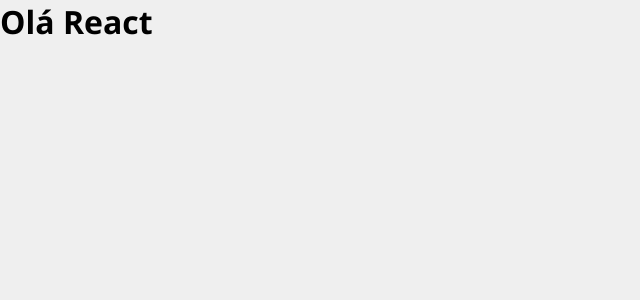
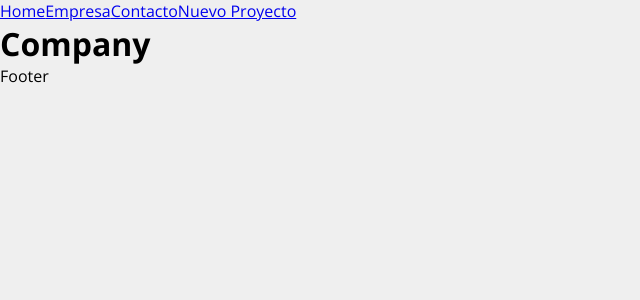
Before and after one commit to YagoCastelao/Proyecto-Costs, a React (Vite) app in the folder costs/: page /company in a window 1280 px wide. Shown: the top 300 px of the page, without its empty margins (0-640 px from the left). Built offline with nearby package versions, Linux system fonts and the light colour scheme.

Commit message:
Router Implementado y listo

```diff
--- a/costs/src/App.jsx
+++ b/costs/src/App.jsx
@@ -1,11 +1,27 @@
+import { BrowserRouter as Router, Routes, Route, Link } from "react-router-dom";
+import Home from "./components/pages/Home";
+import Company from "./components/pages/Company";
+import Contact from "./components/pages/Contact";
+import NewProject from "./components/pages/NewProject";
+
 function App() {
-
   return (
-    <>
-      <h1>Olá React</h1>
-
-    </>
-  )
+    <Router>
+      <div>
+        <Link to="/">Home</Link>
+        <Link to="/company">Empresa</Link>
+        <Link to="/contact">Contacto</Link>
+        <Link to="/newproject">Nuevo Proyecto</Link>
+      </div>
+      <Routes>
+        <Route exact path="/" element={<Home />} />
+        <Route exact path="/company" element={<Company />} />
+        <Route exact path="/contact" element={<Contact />} />
+        <Route exact path="/newproject" element={<NewProject />} />
+      </Routes>
+      <p>Footer</p>
+    </Router>
+  );
 }
 
-export default App
+export default App;
--- /dev/null
+++ b/costs/src/components/pages/Company.jsx
@@ -0,0 +1,9 @@
+function Company() {
+  return (
+    <>
+      <h1>Company</h1>
+    </>
+  );
+}
+
+export default Company;
--- /dev/null
+++ b/costs/src/components/pages/Contact.jsx
@@ -0,0 +1,9 @@
+function Contact() {
+  return (
+    <>
+      <h1>Contact</h1>
+    </>
+  );
+}
+
+export default Contact;
--- /dev/null
+++ b/costs/src/components/pages/Home.jsx
@@ -0,0 +1,11 @@
+function Home() {
+
+
+    return(
+        <>
+            <h1>Home</h1>
+        </>
+    )
+}
+
+export default Home
--- /dev/null
+++ b/costs/src/components/pages/NewProject.jsx
@@ -0,0 +1,9 @@
+function NewProject() {
+  return (
+    <>
+      <h1>NewProject</h1>
+    </>
+  );
+}
+
+export default NewProject
```
